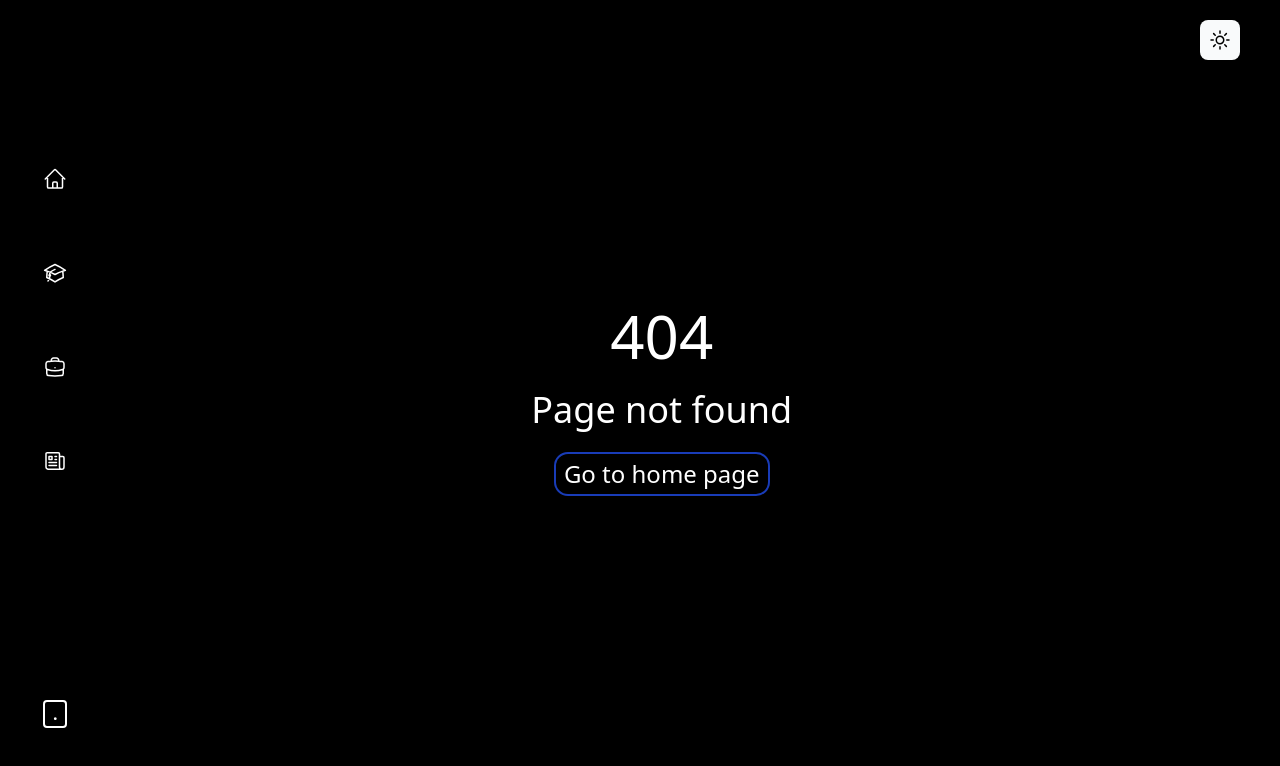
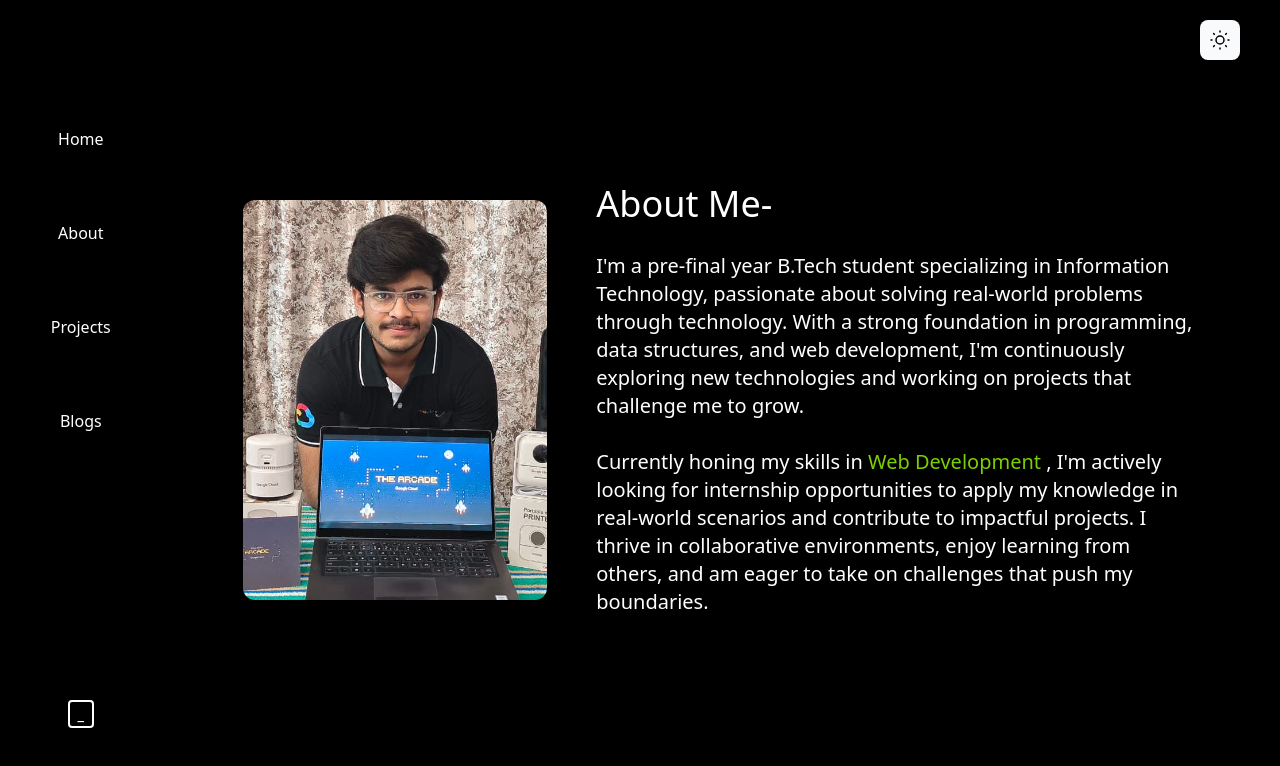
Before and after one commit to kunal-rathore-111/Portfolio_React-v1, a React (Vite) app: page /about in a window 1280 px wide. Before the commit this address had no page. Shown: the top 766 px of the page. Built offline with nearby package versions, Linux system fonts and the light colour scheme.

Commit message:
Nav bar and dark mode toggle icons are replaced with lucide iconsand added the about div contnent in seprate page /about route , also completed the design of projects section, now need to code the project section

```diff
--- a/src/App.jsx
+++ b/src/App.jsx
@@ -5,13 +5,14 @@ import { useState } from "react";
 
 // files
 import { Nav } from "./componenets/Header-Nav/nav.jsx";
+//icons
+import { SunMedium, Moon } from "lucide-react";
 
-//icons
-import { Sun, Moon } from "./assets/icons/darkMode";
+
 import { ErrorPage } from "./componenets/Main-Pages/ErrorPage.jsx";
 import { HomePage } from "./componenets/Main-Pages/home.jsx";
-import { EducationPage } from "./componenets/Main-Pages/Education.jsx";
-
+import { AboutPage } from "./componenets/Main-Pages/About.jsx";
+import { ProjectsPage } from "./componenets/Main-Pages/Projects.jsx";
 
 export default function App() {
 
@@ -25,23 +26,23 @@ export default function App() {
     return (
         <BrowserRouter>
 
-            <div className="h-screen w-screen flex box-border">
+            <div className="h-screen w-screen flex box-border ">
 
                 {/* dark mode toggle button */}
                 <button className="fixed right-10 top-5 bg-gray-50 p-2 shadow-md  rounded-lg"
                     onClick={toggleMode}>
-                    {isDarkMode ? <Sun /> : <Moon />}
+                    {isDarkMode ? <SunMedium strokeWidth={1.5} /> : <Moon strokeWidth={1.5} />}
                 </button>
 
                 {/* navbar */}
                 <Nav></Nav>
 
                 {/* Main pages*/}
-                <main className="h-full flex-grow overflow-y-scroll text-black bg-white dark:text-white dark:bg-black">
+                <main className="h-full flex-grow overflow-y-scroll text-black bg-white dark:text-white dark:bg-black py-20 pl-10 pr-10">
                     <Routes>
                         <Route path="/home" element={<HomePage />} />
-                        <Route path="/education" element={<EducationPage />} />
-                        <Route path="/projects" element={<HomePage />} />
+                        <Route path="/about" element={<AboutPage />} />
+                        <Route path="/projects" element={<ProjectsPage />} />
                         <Route path="/blogs" element={<HomePage />} />
                         <Route path="/*" element={<ErrorPage />} />
                     </Routes>
--- a/src/assets/icons/darkMode.jsx
+++ /dev/null
@@ -1,14 +0,0 @@
-
-
-export const Sun = () => {
-    return <svg xmlns="http://www.w3.org/2000/svg" fill="none" viewBox="0 0 24 24" strokeWidth={1.5} stroke="currentColor" className="size-6">
-        <path strokeLinecap="round" strokeLinejoin="round" d="M12 3v2.25m6.364.386-1.591 1.591M21 12h-2.25m-.386 6.364-1.591-1.591M12 18.75V21m-4.773-4.227-1.591 1.591M5.25 12H3m4.227-4.773L5.636 5.636M15.75 12a3.75 3.75 0 1 1-7.5 0 3.75 3.75 0 0 1 7.5 0Z" />
-    </svg>
-}
-
-export const Moon = () => {
-    return <svg xmlns="http://www.w3.org/2000/svg" fill="none" viewBox="0 0 24 24" strokeWidth={1.5} stroke="currentColor" className="size-6">
-        <path strokeLinecap="round" strokeLinejoin="round" d="M21.752 15.002A9.72 9.72 0 0 1 18 15.75c-5.385 0-9.75-4.365-9.75-9.75 0-1.33.266-2.597.748-3.752A9.753 9.753 0 0 0 3 11.25C3 16.635 7.365 21 12.75 21a9.753 9.753 0 0 0 9.002-5.998Z" />
-    </svg>
-
-}
--- a/src/assets/icons/sideBarIcon.jsx
+++ b/src/assets/icons/sideBarIcon.jsx
@@ -1,35 +1,6 @@
 
 
-export const HomeIcon = () => {
-    return <svg xmlns="http://www.w3.org/2000/svg" fill="none" viewBox="0 0 24 24" strokeWidth={1.5} stroke="currentColor" className="size-6">
-        <path strokeLinecap="round" strokeLinejoin="round" d="m2.25 12 8.954-8.955c.44-.439 1.152-.439 1.591 0L21.75 12M4.5 9.75v10.125c0 .621.504 1.125 1.125 1.125H9.75v-4.875c0-.621.504-1.125 1.125-1.125h2.25c.621 0 1.125.504 1.125 1.125V21h4.125c.621 0 1.125-.504 1.125-1.125V9.75M8.25 21h8.25" />
-    </svg>
+import { House, Briefcase, User, NotebookText } from "lucide-react";
 
-}
-
-
-export const ProjectIcon = () => {
-    return <svg xmlns="http://www.w3.org/2000/svg" fill="none" viewBox="0 0 24 24" stroke-width="1.5" stroke="currentColor" className="size-6">
-        <path stroke-linecap="round" stroke-linejoin="round" d="M20.25 14.15v4.25c0 1.094-.787 2.036-1.872 2.18-2.087.277-4.216.42-6.378.42s-4.291-.143-6.378-.42c-1.085-.144-1.872-1.086-1.872-2.18v-4.25m16.5 0a2.18 2.18 0 0 0 .75-1.661V8.706c0-1.081-.768-2.015-1.837-2.175a48.114 48.114 0 0 0-3.413-.387m4.5 8.006c-.194.165-.42.295-.673.38A23.978 23.978 0 0 1 12 15.75c-2.648 0-5.195-.429-7.577-1.22a2.016 2.016 0 0 1-.673-.38m0 0A2.18 2.18 0 0 1 3 12.489V8.706c0-1.081.768-2.015 1.837-2.175a48.111 48.111 0 0 1 3.413-.387m7.5 0V5.25A2.25 2.25 0 0 0 13.5 3h-3a2.25 2.25 0 0 0-2.25 2.25v.894m7.5 0a48.667 48.667 0 0 0-7.5 0M12 12.75h.008v.008H12v-.008Z" />
-    </svg>
-
-
-
-}
-export const EducationIcon = () => {
-    return <svg xmlns="http://www.w3.org/2000/svg" fill="none" viewBox="0 0 24 24" strokeWidth={1.5} stroke="currentColor" className="size-6">
-        <path strokeLinecap="round" strokeLinejoin="round" d="M4.26 10.147a60.438 60.438 0 0 0-.491 6.347A48.62 48.62 0 0 1 12 20.904a48.62 48.62 0 0 1 8.232-4.41 60.46 60.46 0 0 0-.491-6.347m-15.482 0a50.636 50.636 0 0 0-2.658-.813A59.906 59.906 0 0 1 12 3.493a59.903 59.903 0 0 1 10.399 5.84c-.896.248-1.783.52-2.658.814m-15.482 0A50.717 50.717 0 0 1 12 13.489a50.702 50.702 0 0 1 7.74-3.342M6.75 15a.75.75 0 1 0 0-1.5.75.75 0 0 0 0 1.5Zm0 0v-3.675A55.378 55.378 0 0 1 12 8.443m-7.007 11.55A5.981 5.981 0 0 0 6.75 15.75v-1.5" />
-    </svg>
-
-
-
-}
-
-export const BlogIcon = () => {
-    return <svg xmlns="http://www.w3.org/2000/svg" fill="none" viewBox="0 0 24 24" stroke-width="1.5" stroke="currentColor" className="size-6">
-        <path stroke-linecap="round" stroke-linejoin="round" d="M12 7.5h1.5m-1.5 3h1.5m-7.5 3h7.5m-7.5 3h7.5m3-9h3.375c.621 0 1.125.504 1.125 1.125V18a2.25 2.25 0 0 1-2.25 2.25M16.5 7.5V18a2.25 2.25 0 0 0 2.25 2.25M16.5 7.5V4.875c0-.621-.504-1.125-1.125-1.125H4.125C3.504 3.75 3 4.254 3 4.875V18a2.25 2.25 0 0 0 2.25 2.25h13.5M6 7.5h3v3H6v-3Z" />
-    </svg>
-
-
-
-}
+const HomeIcon = House, ProjectIcon = Briefcase, AboutIcon = User, BlogIcon = NotebookText;
+export { HomeIcon, ProjectIcon, AboutIcon, BlogIcon };
--- a/src/componenets/Header-Nav/nav.jsx
+++ b/src/componenets/Header-Nav/nav.jsx
@@ -6,12 +6,12 @@ export const Nav = () => {
 
     const [toogle, setToggle] = useState(true);
 
-    return <nav className={`h-screen bg-white-400 dark:bg-black dark:text-white transition-all duration-1000  ${toogle ? "w-[8vw]" : "w-[14vw]"} pl-2
+    return <nav className={`h-full bg-white-400 dark:bg-black dark:text-white transition-all duration-1000  ${toogle ? "w-[8vw]" : "w-[12vw]"} pl-2  pt-30
         flex flex-col items-center justify-between`}
         onMouseEnter={() => setToggle(false)}
         onMouseLeave={() => setToggle(true)}>
 
-        <div className="h-80 w-full mt-40 flex flex-col gap-14 items-center">
+        <div className="h-80 w-full  flex flex-col gap-14 items-center">
             <NavComps toogle={toogle} />
         </div>
 
--- a/src/componenets/Header-Nav/navComps.jsx
+++ b/src/componenets/Header-Nav/navComps.jsx
@@ -1,11 +1,12 @@
 
 import { Link } from "react-router-dom";
+/* icons */
 
-import { HomeIcon, ProjectIcon, EducationIcon, BlogIcon } from "../../assets/icons/sideBarIcon";
+import { HomeIcon, ProjectIcon, AboutIcon, BlogIcon } from "../../assets/icons/sideBarIcon";
 
 const navItems = [
     { to: "/home", label: "Home", Icon: HomeIcon },
-    { to: "/education", label: "Education", Icon: EducationIcon },
+    { to: "/about", label: "About", Icon: AboutIcon },
     { to: "/projects", label: "Projects", Icon: ProjectIcon },
     { to: "/blogs", label: "Blogs", Icon: BlogIcon }
 ]
@@ -14,7 +15,7 @@ export const NavComps = ({ toogle }) => {
         {
             navItems.map(({ to, label, Icon }) => {
                 return <Link to={to} className="flex w-22 h-12 items-center justify-center gap-2">
-                    {toogle ? <Icon /> : <span>{label}</span>}
+                    {toogle ? <Icon strokeWidth={1.5} /> : <span>{label}</span>}
                 </Link>
             })
         }
--- /dev/null
+++ b/src/componenets/Main-Pages/About.jsx
@@ -0,0 +1,32 @@
+
+
+import profileImg from "../../assets/profile.png"
+
+export const AboutPage = () => {
+    return <div className="h-full flex flex-col items-start justify-center">
+        {/* second section  */}
+        <section className="flex flex-row  items-center justify-evenly " >
+            {/* image div */}
+            <img src={profileImg} alt="profileImg" className="rounded-xl h-100  shadow-xl" />
+            {/* rigth part for about me */}
+            <div className="flex flex-col justify-center  gap-4   w-[50%] ">
+                <AboutComp />
+            </div>
+        </section >
+    </div>
+}
+
+
+const AboutComp = () => {
+    return <div className="flex flex-col w-150 font-light dark:font-extralight ">
+        <span className="text-4xl ">About Me- </span>
+        <span className="text-xl">
+            <p>
+                <br />
+                I'm a pre-final year B.Tech student specializing in Information Technology, passionate about solving real-world problems through technology. With a strong foundation in programming, data structures, and web development, I'm continuously exploring new technologies and working on projects that challenge me to grow.
+            </p>
+            <br />
+            <p> Currently honing my skills in <span className=" text-fuchsia-600  dark:text-lime-500 dark:font-light"> Web Development </span>, I'm actively looking for internship opportunities to apply my knowledge in real-world scenarios and contribute to impactful projects. I thrive in collaborative environments, enjoy learning from others, and am eager to take on challenges that push my boundaries.</p>
+        </span>
+    </div>
+}
--- a/src/componenets/Main-Pages/Education.jsx
+++ /dev/null
@@ -1,7 +0,0 @@
-
-
-export const EducationPage = () => {
-    return <div className="h-full flex flex-col ml-11 mr-14">
-        education
-    </div>
-}
--- /dev/null
+++ b/src/componenets/Main-Pages/Projects.jsx
@@ -0,0 +1,7 @@
+
+
+export const ProjectsPage = () => {
+    return <div className="h-full flex flex-col items-center justify-center">
+        hi
+    </div>
+}
--- a/src/componenets/Main-Pages/home.jsx
+++ b/src/componenets/Main-Pages/home.jsx
@@ -5,7 +5,6 @@ import "../../assets/styles/prism-holi-theme.css"
 
 import "prismjs/components/prism-javascript"; // importing language
 import { useEffect } from "react";
-import profileImg from "../../assets/profile.png"
 
 import { Linkedin, Github, Mail } from "lucide-react";
 
@@ -30,9 +29,9 @@ const codeString = `const Profile = {
 
 
 const Contact = [
-    { title: "Github", icon: <Github />, navigateLink: 'https://github.com/Kunal-Rathore-5' },
-    { title: "Email", icon: <Mail />, navigateLink: 'https://mail.google.com/mail/?view=cm&fs=1&to=kunalworkspace111@gmail.com' },
-    { title: "Linkdin", icon: <Linkedin />, navigateLink: '' }
+    { title: "Github", icon: <Github strokeWidth={1.5} />, navigateLink: 'https://github.com/Kunal-Rathore-5' },
+    { title: "Email", icon: <Mail strokeWidth={1.5} />, navigateLink: 'https://mail.google.com/mail/?view=cm&fs=1&to=kunalworkspace111@gmail.com' },
+    { title: "Linkdin", icon: <Linkedin strokeWidth={1.5} />, navigateLink: '' }
 ]
 
 
@@ -44,9 +43,9 @@ export const HomePage = () => {
     }, []);
 
     return (
-        <div className="h-full flex flex-col ml-11 mr-14">
+        <div className="h-full w-full flex flex-col justify-between">
             {/* first section which will shown on landing */}
-            <section className="flex flex-row  items-center justify-between py-17" >
+            <section className="flex flex-row  items-center justify-between" >
 
                 {/* left part for greeting and name */}
                 <div className="flex flex-col justify-center  h-full gap-4 ">
@@ -62,16 +61,7 @@ export const HomePage = () => {
                     </pre>
                 </div>
             </section >
-            {/* second section  */}
-            <section className="flex flex-row  items-center justify-evenly py-30" >
 
-                {/* image div */}
-                <img src={profileImg} alt="profileImg" className="rounded-xl h-100  shadow-xl" />
-                {/* rigth part for about me */}
-                <div className="flex flex-col justify-center  gap-4   w-[50%] ">
-                    <AboutComp />
-                </div>
-            </section >
         </div>
     )
 }
@@ -113,7 +103,7 @@ const ContactDiv = (props) => {
     return (
         <a href={props.navigateLink} target="_blank">
             <span
-                className="text-xl font-light  border-2 border-slate-500 py-1 px-2 rounded cursor-pointer flex gap-2 items-center">
+                className="text-lg font-light border-2  py-1 px-3 rounded-lg cursor-pointer flex gap-2 items-center ">
 
                 {props.icon ? props.icon : ""}
                 <span>{props?.title}</span>
@@ -122,18 +112,3 @@ const ContactDiv = (props) => {
         </a>
     )
 }
-
-const AboutComp = () => {
-    return <div className="flex flex-col w-150 font-light dark:font-extralight">
-        <span className="text-4xl ">About Me- </span>
-        <span className="text-xl">
-            <p>
-                <br />
-                I'm a pre-final year B.Tech student specializing in Information Technology, passionate about solving real-world problems through technology. With a strong foundation in programming, data structures, and web development, I'm continuously exploring new technologies and working on projects that challenge me to grow.
-            </p>
-            <br />
-            <p> Currently honing my skills in <span className=" text-fuchsia-600  dark:text-lime-500 dark:font-light"> Web Development </span>, I'm actively looking for internship opportunities to apply my knowledge in real-world scenarios and contribute to impactful projects. I thrive in collaborative environments, enjoy learning from others, and am eager to take on challenges that push my boundaries.</p>
-
-        </span>
-    </div>
-}
```
Also changed, not shown: 1 other file (tests, documents, lock files or other folders).
